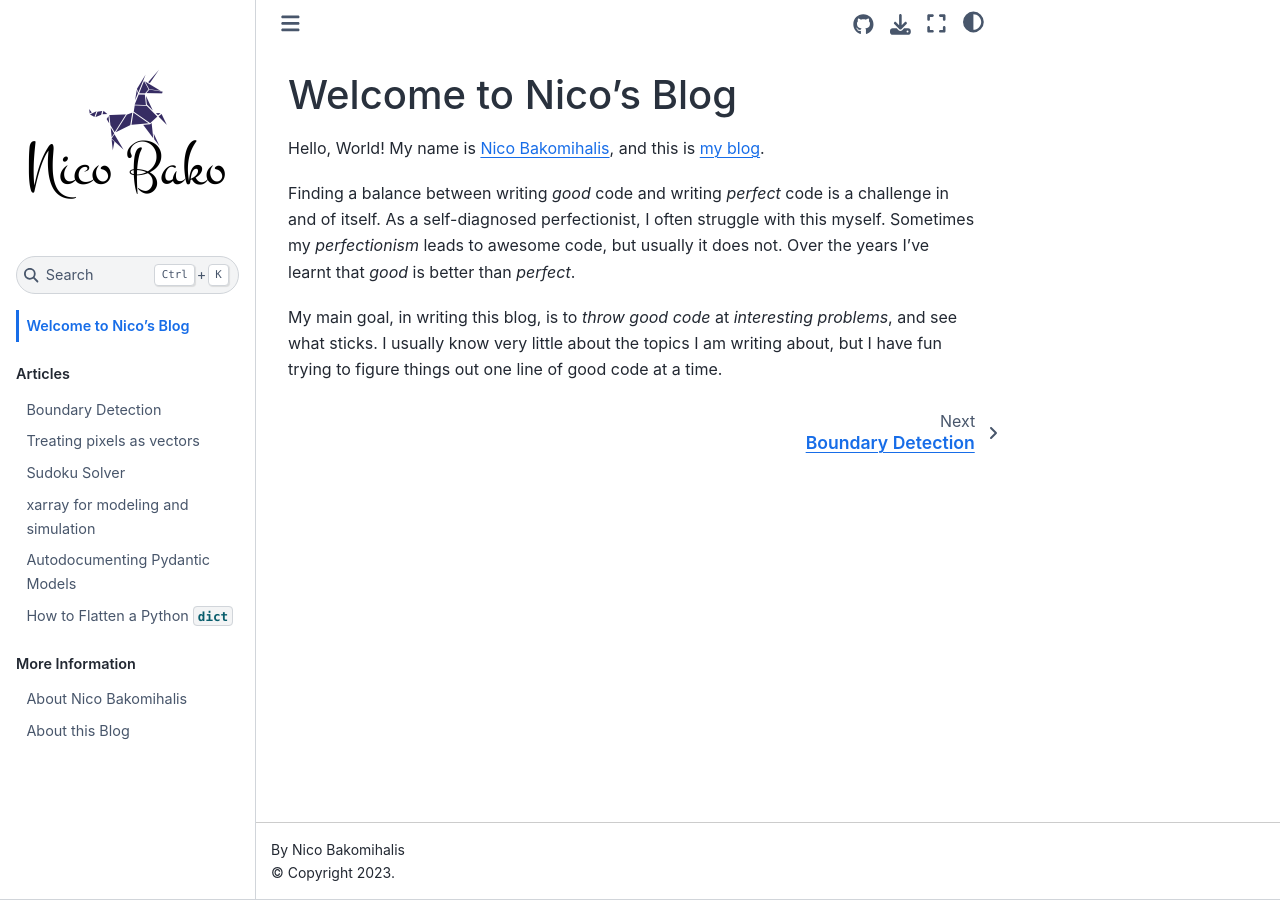
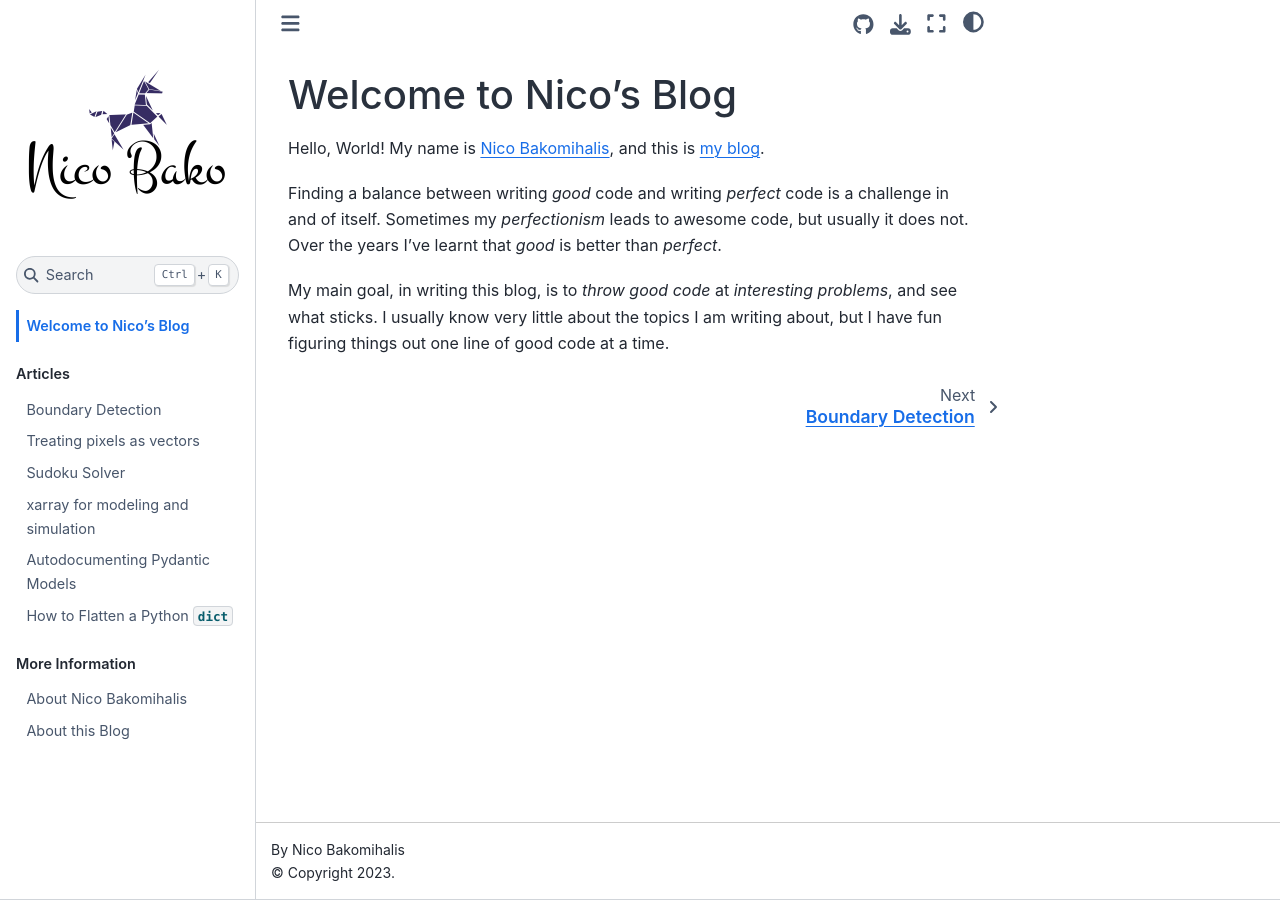
Before and after one commit to nicobako/pythonic-misadventures, a Jupyter Book: the page built from blog/intro.md, in a window 1280 px wide. Built offline with Jupyter Book 1.0.4 settings and Sphinx 7.4.7 and the Sphinx Book theme 1.1.4, drawn with Linux system fonts in a browser that asks for light colours.

Commit message:
modified intro again

```diff
--- a/blog/intro.md
+++ b/blog/intro.md
@@ -5,8 +5,6 @@ and this is [my blog](about_this_blog.md).
 
 Finding a balance between writing *good* code and writing
 *perfect* code is a challenge in and of itself.
-As a self-diagnosed perfectionist,
-I often struggle with this myself.
 Sometimes my *perfectionism* leads to awesome code,
 but usually it does not.
 Over the years I've learnt that *good* is better than *perfect*.
@@ -15,4 +13,4 @@ My main goal, in writing this blog,
 is to *throw good code* at *interesting problems*,
 and see what sticks.
 I usually know very little about the topics I am writing about,
-but I have fun trying to figure things out one line of good code at a time.
+but I have fun figuring things out one line of good code at a time.
```
